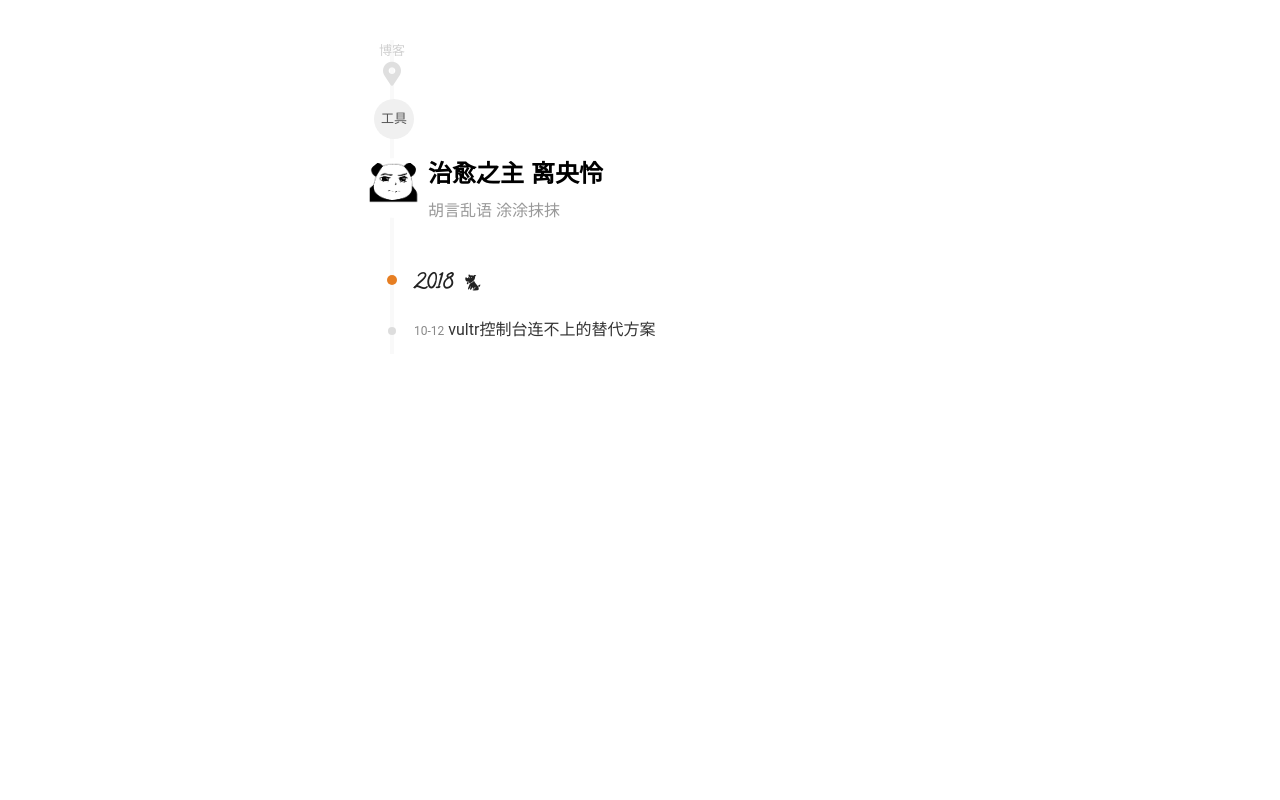
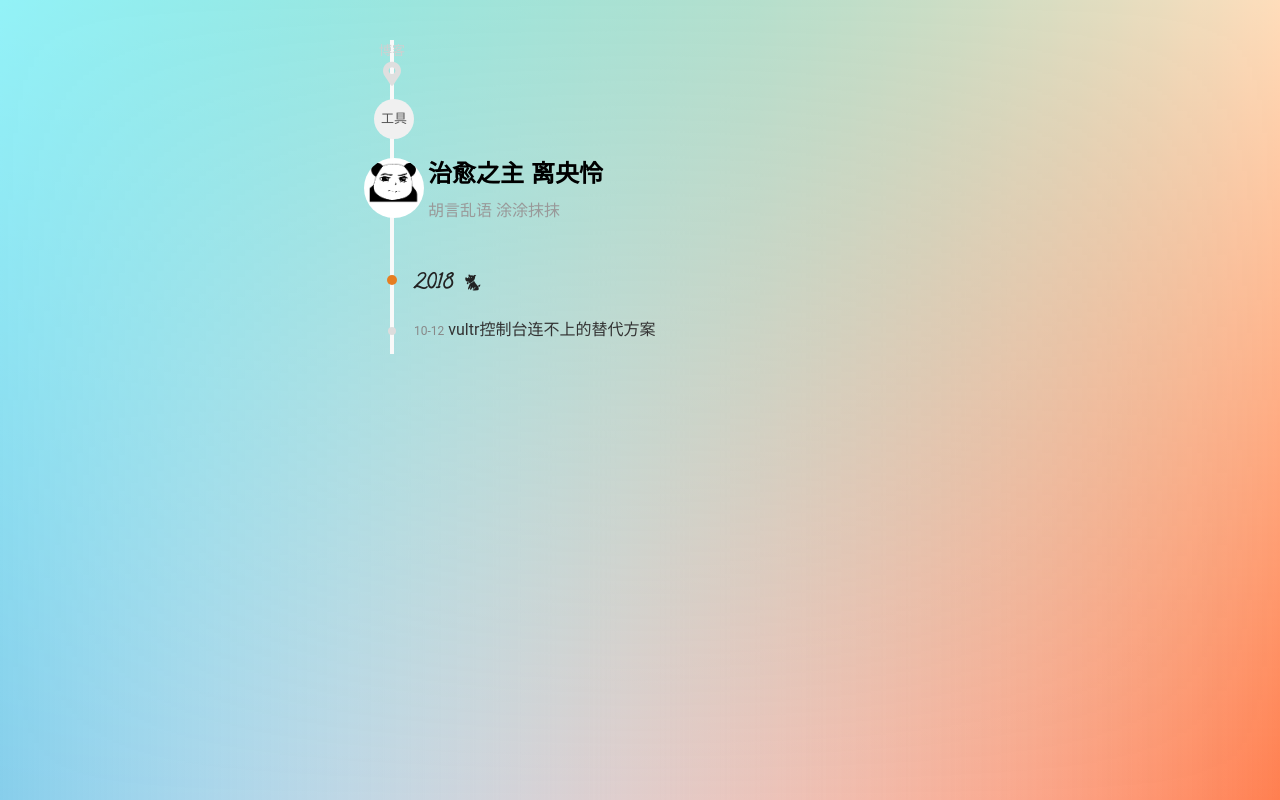
Before and after one commit to hssqq/hssqq.github.io, a plain HTML site: page archives/2018/10/index.html in a window 1280 px wide. Drawn offline with nearby package versions, Linux system fonts and the light colour scheme; some packages are replaced by stand-ins of ours.

Commit message:
Site updated: 2018-10-13 13:25:02

```diff
--- a/archives/2018/10/index.html
+++ b/archives/2018/10/index.html
@@ -33,7 +33,7 @@
 
 
 
-    <link rel="stylesheet" href="/css/personal-style.css">
+    <link rel="stylesheet" href="/css/myStyle.css">
 
 
 
@@ -54,8 +54,8 @@
     <span id="toolbox-mobile" class="toolbox-mobile">工具</span>
 
 
-  <div class="content content-archive">
-  <div class="page-header">
+  <div class="content content-archive" style="background-color:rgba(255, 255, 255, 0)">
+  <div class="page-header" style="background-color:rgba(255, 255, 255, 0)">
 
 
     <div class="breadcrumb">
--- /dev/null
+++ b/css/myStyle.css
@@ -0,0 +1,17 @@
+html{
+  position: absolute;
+  top: 0;
+  left: 0;
+  right: 0;
+  bottom: 0;
+  /*background-image: url('/images/bg.jpg');*/
+  background-color: transparent;
+  background-size: cover;
+  background-position: center center;
+  background-repeat: no-repeat;
+
+  background: linear-gradient( #1abc9c, transparent), linear-gradient( 90deg, skyblue, transparent), linear-gradient( -90deg, coral, transparent);
+  background-blend-mode: screen;
+
+  /*background: linear-gradient(to left, #5f2c82, #49a09d);*/
+}
--- a/search.json
+++ b/search.json
@@ -1 +1 @@
-[{"title":"vultr控制台连不上的替代方案","url":"http://yoursite.com/2018/10/12/vultr-blocked/","content":"<h2 id=\"土法解决vultr-vps被墙掉的问题\"><a href=\"#土法解决vultr-vps被墙掉的问题\" class=\"headerlink\" title=\"土法解决vultr vps被墙掉的问题\"></a>土法解决vultr vps被墙掉的问题</h2><p>vultr的日本ip是装小灰机比较受欢迎的。但是它很容易被墙掉，可能连开好几个是被墙掉的。  </p>\n<p>提一下怎么判断是不是被墙了。根据我的实践经验，具体体现在网页console和shell输入密码后都不能登陆，前者提示login incorrect，后者提示access denied。再尝试一下如果ping不到基本就是稳了。</p>\n<p>但是，美国ip相对不那么容易被墙，vultr又有免费snapshot而且是按时间收钱，那么emmm…完全可以开一个美国ip,正常地用ssh连过去在一小时之内（0.005美元）之内搞定各种配置，然后制作一个snapshot。然后再开一个日本ip恢复这份snapshot，相当于用vultr自己的服务器中转了各种配置，亲测这样的服务器是可用的，美滋滋！</p>\n<p>日本ip的ping在200以下，美西动不动就400往上，还是有实际意义的鸭。</p>\n","categories":["技术笔记"],"tags":[]},{"title":"category","url":"http://yoursite.com/category/index.html","content":"","categories":[],"tags":[]},{"title":"search","url":"http://yoursite.com/search/index.html","content":"","categories":[],"tags":[]}]
+[{"title":"vultr控制台连不上的替代方案","url":"http://yoursite.com/2018/10/12/vultr-blocked/","content":"<h2 id=\"土法解决vultr-vps被墙掉的问题\"><a href=\"#土法解决vultr-vps被墙掉的问题\" class=\"headerlink\" title=\"土法解决vultr vps被墙掉的问题\"></a>土法解决vultr vps被墙掉的问题</h2><p>vultr的日本ip是装小灰机比较受欢迎的。但是它很容易被墙掉，可能连开好几个是被墙掉的。  </p>\n<p>提一下怎么判断是不是被墙了。根据我的实践经验，具体体现在网页console和shell输入密码后都不能登陆，前者提示login incorrect，后者提示access denied。再尝试一下如果ping不到基本就是稳了。</p>\n<p>但是，美国ip相对不那么容易被墙，vultr又有免费snapshot而且是按时间收钱，那么emmm…完全可以开一个美国ip,正常地用ssh连过去在一小时之内（0.005美元）之内搞定各种配置，然后制作一个snapshot。然后再开一个日本ip恢复这份snapshot，相当于用vultr自己的服务器中转了各种配置，亲测这样的服务器是可用的，美滋滋！</p>\n<p>日本ip的ping在200以下，美西动不动就400往上，还是有实际意义的鸭。</p>\n","categories":["技术笔记"],"tags":[]},{"title":"category","url":"http://yoursite.com/category/index.html","content":"","categories":[],"tags":[]},{"title":"","url":"http://yoursite.com/css/myStyle.css","content":"html{\n  position: absolute;\n  top: 0;\n  left: 0;\n  right: 0;\n  bottom: 0;\n  /*background-image: url('/images/bg.jpg');*/\n  background-color: transparent;\n  background-size: cover;\n  background-position: center center;\n  background-repeat: no-repeat;\n\n  background: linear-gradient( #1abc9c, transparent), linear-gradient( 90deg, skyblue, transparent), linear-gradient( -90deg, coral, transparent);\n  background-blend-mode: screen;\n\n  /*background: linear-gradient(to left, #5f2c82, #49a09d);*/\n}","categories":[],"tags":[]},{"title":"search","url":"http://yoursite.com/search/index.html","content":"","categories":[],"tags":[]}]
```
Also changed, not shown: 2018/10/12/vultr-blocked/index.html (+1 -1 lines), archives/2018/index.html (+3 -3 lines), archives/index.html (+3 -3 lines), categories/技术笔记/index.html (+2 -2 lines), category/index.html (+2 -2 lines), index.html (+1 -1 lines), search/index.html (+2 -2 lines).
